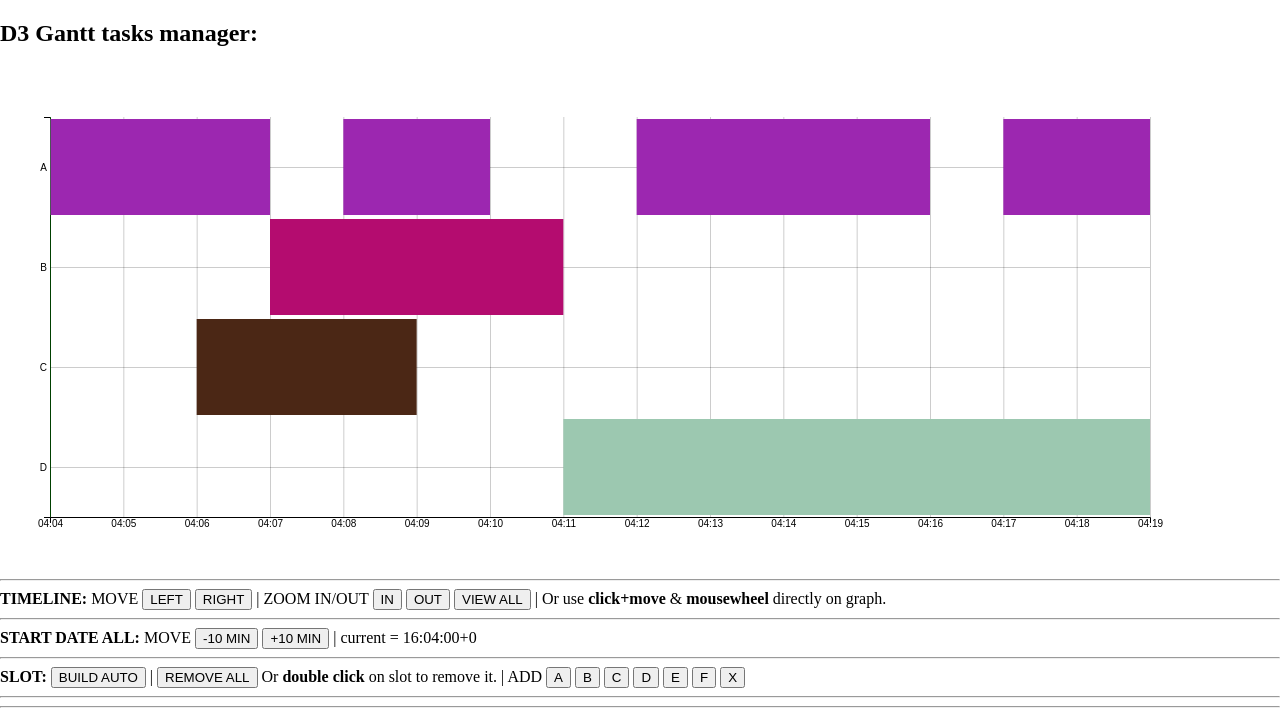
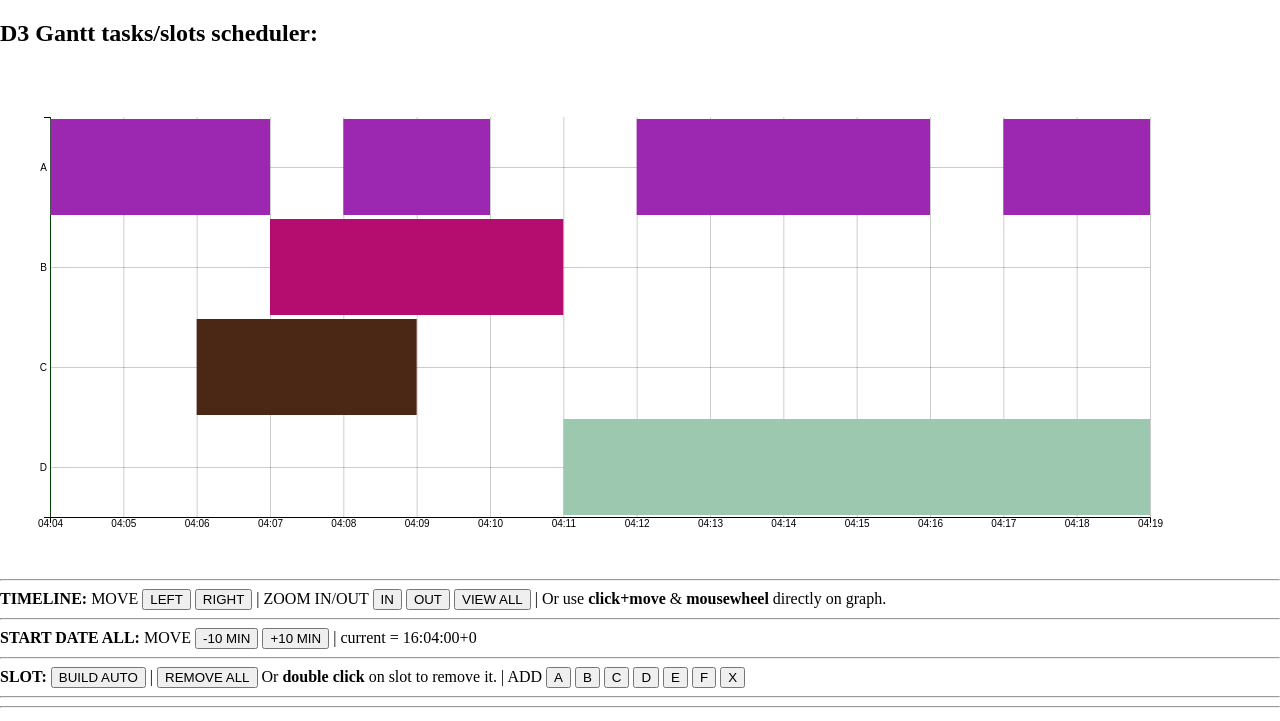
Before and after one commit to bertrandg/d3-gantt-scheduler, a website: page index.html in a window 1280 px wide. Shown: the top 721 px of the page. Drawn offline with Linux system fonts and the light colour scheme.

Commit message:
change title

```diff
--- a/index.html
+++ b/index.html
@@ -5,7 +5,7 @@
         <script src="vendor/lodash.min.js"></script>
     </head>
     <body>
-        <h2>D3 Gantt tasks manager:</h2>
+        <h2>D3 Gantt tasks/slots scheduler:</h2>
         <div id="chart"></div>
         <hr>
         <b>TIMELINE:</b> MOVE
```
